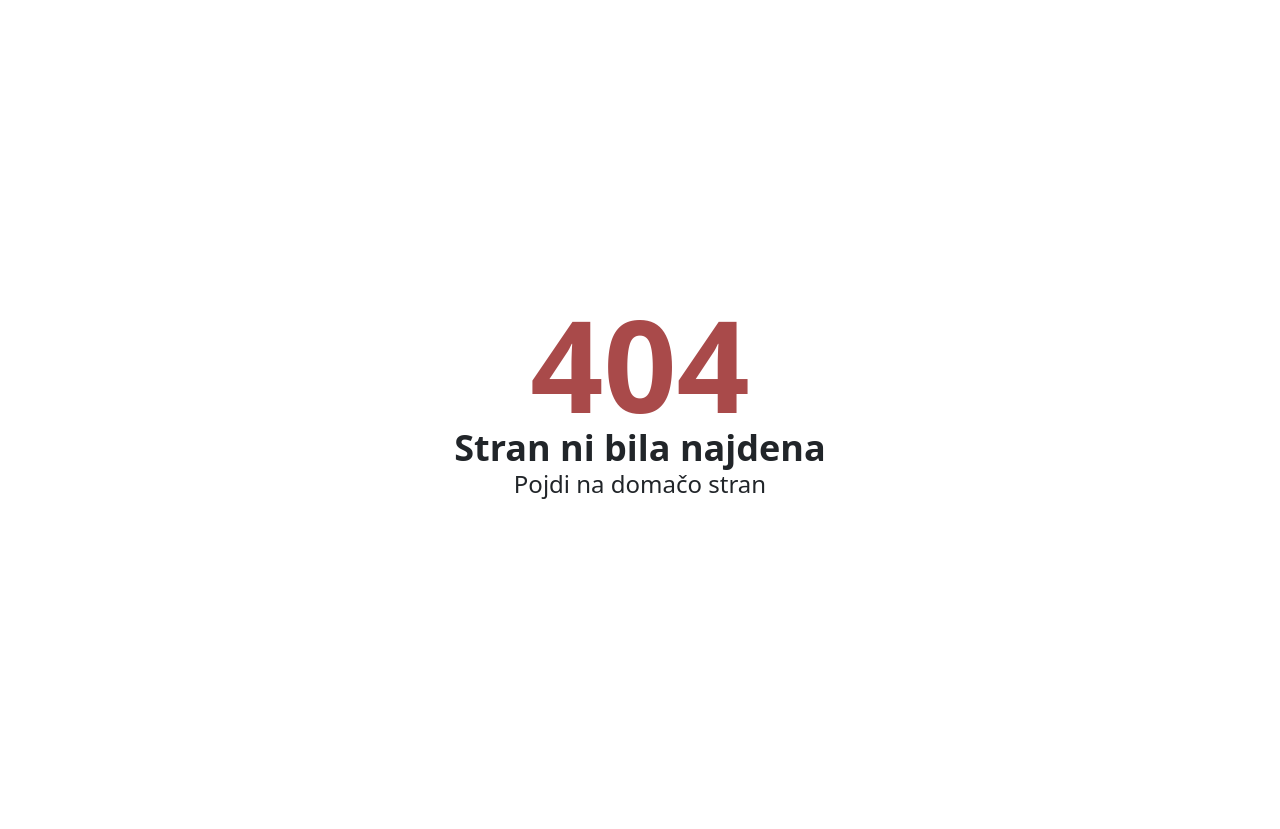
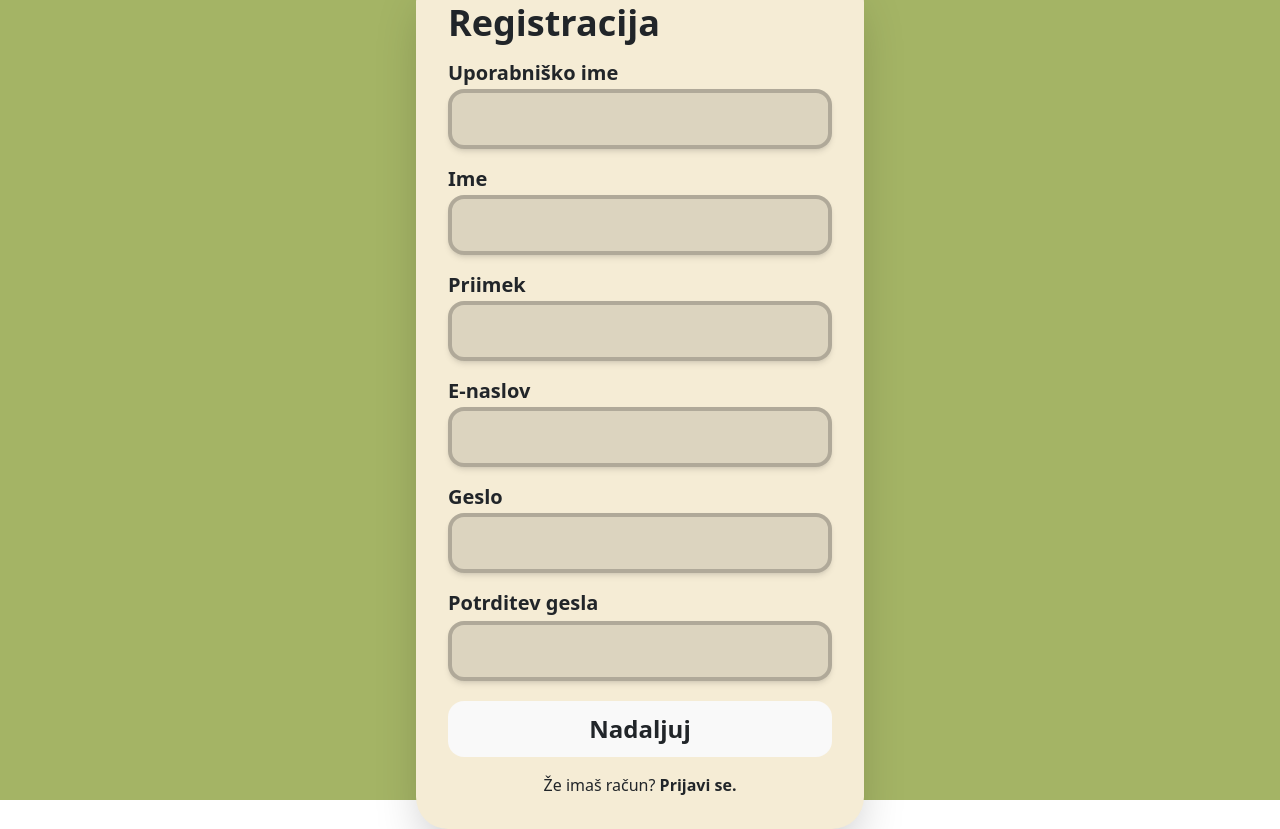
Before and after one commit to tomlidobnik/FERI-Digitalni-dvojcek, a React (Vite) app in the folder frontend/: page /register in a window 1280 px wide. Before the commit this address had no page. Before the commit the page ends 800 px from the top, so only its background shows below. Built offline with nearby package versions, Linux system fonts and the light colour scheme.

Commit message:
feat: Vnosno polje (SCRUM-60)

```diff
--- a/frontend/package.json
+++ b/frontend/package.json
@@ -14,6 +14,7 @@
         "react": "^19.0.0",
         "react-dom": "^19.0.0",
         "react-error-boundary": "^5.0.0",
+        "react-hook-form": "^7.56.2",
         "react-router": "^7.5.3",
         "tailwindcss": "^4.1.4"
     },
--- a/frontend/src/index.css
+++ b/frontend/src/index.css
@@ -11,9 +11,13 @@
   /* text colors */
   --color-text: #212529;
   --color-text-clickable: #212529;
-  --color-text-hover: #495057;
+  --color-text-hover: #6c757d;
   --color-text-active: #343a40;
   --color-text-disabled: #adb5bd;
+}
+
+::selection {
+  background: var(--color-tertiary);
 }
 
 :root {
@@ -32,13 +36,18 @@
     -moz-osx-font-smoothing: grayscale;
 }
 
+input:-webkit-autofill,
+input:-webkit-autofill:focus {
+    transition: background-color 600000s 0s, color 600000s 0s;
+}
+input[data-autocompleted] {
+    background-color: transparent !important;
+}
+
 a {
-  font-weight: 500;
+  /*font-weight: 500;
   color: var(--color-text-clickable);
-  text-decoration: inherit;
-}
-a:hover {
-  color: var(--color-text-hover);
+  text-decoration: inherit;*/
 }
 
 body {
@@ -55,22 +64,22 @@ h1 {
 }
 
 button {
-    border-radius: 8px;
+    /*border-radius: 8px;
     border: 1px solid transparent;
     padding: 0.6em 1.2em;
     font-size: 1em;
     font-weight: 500;
     font-family: inherit;
-    background-color: #1a1a1a;
+    background-color: var(--color-quaternary);
     cursor: pointer;
-    transition: border-color 0.25s;
+    transition: border-color 0.25s;*/
 }
 button:hover {
-    border-color: #646cff;
+    /*border-color: #646cff;*/
 }
 button:focus,
 button:focus-visible {
-    outline: 4px auto -webkit-focus-ring-color;
+    /*outline: 4px auto -webkit-focus-ring-color;*/
 }
 
 @media (prefers-color-scheme: light) {
--- /dev/null
+++ b/frontend/src/pages/user/Register.jsx
@@ -0,0 +1,99 @@
+import { Link } from "react-router-dom";
+import { useForm } from "react-hook-form";
+
+export default function Register() {
+    const {
+        register,
+        handleSubmit,
+        setError,
+        formState: { errors },
+    } = useForm();
+
+    const onSubmit = async (data) => {
+        try{
+            console.log(data);
+        }catch (error) {
+            setError("root", {
+                message: "Napaka pri registraciji uporabnika",
+            });
+        }
+    }
+
+    return (
+        <div className="flex flex-col items-center justify-center h-screen select-none bg-tertiary text-text">
+            <div className="flex flex-col items-center justify-center p-8 bg-primary rounded-4xl shadow-2xl">
+                <h1 className="text-4xl mb-4 font-bold w-96">Registracija</h1>
+                <form onSubmit={handleSubmit(onSubmit)} className="flex flex-col gap-4 w-full">
+                    <div className="flex flex-col gap-0.5">
+                        <label className="font-semibold text-xl">Uporabniško ime</label>
+                        <input {...register("username", {
+                            required: "Uporabniško ime je obvezno",
+                        })} type="text" className="bg-black/10 p-3 text-xl rounded-2xl shadow-md focus:border-tertiary focus:outline-tertiary focus:outline-0 border-black/20 border-4"/>
+                        {errors.username && <span className="text-error">{errors.username.message}</span>}
+                    </div>
+
+                    <div className="flex flex-col gap-0.5">
+                        <label className="font-semibold text-xl">Ime</label>
+                        <input {...register("firstname", {
+                            required: "Ime je obvezno",
+                        })} type="text" className="bg-black/10 p-3 text-xl  rounded-2xl shadow-md focus:border-tertiary focus:outline-tertiary focus:outline-0 border-black/20 border-4"/>
+                        {errors.firstname && <span className="text-error">{errors.firstname.message}</span>}
+                    </div>
+
+                    <div className="flex flex-col gap-0.5">
+                        <label className="font-semibold text-xl">Priimek</label>
+                        <input {...register("secondname",{
+                            required: "Priimek je obvezno",
+                        })} type="text" className="bg-black/10 p-3 text-xl  rounded-2xl shadow-md focus:border-tertiary focus:outline-tertiary focus:outline-0 border-black/20 border-4"/>
+                        {errors.secondname && <span className="text-error">{errors.secondname.message}</span>}
+                    </div>
+
+                    <div className="flex flex-col gap-0.5">
+                        <label className="font-semibold text-xl">E-naslov</label>
+                        <input {...register("email",{
+                            required: "E-naslov je obvezn",
+                            pattern: {
+                                value: /^[a-zA-Z0-9._%+-]+@[a-zA-Z0-9.-]+\.[a-zA-Z]{2,}$/,
+                                message: "E-naslov ni veljaven"
+                            }
+                        })} type="text" className="bg-black/10 p-3 text-xl  rounded-2xl shadow-md focus:border-tertiary focus:outline-tertiary focus:outline-0 border-black/20 border-4"/>
+                        {errors.email && <span className="text-error">{errors.email.message}</span>}
+                    </div>
+
+                    <div className="flex flex-col gap-0.5">
+                        <label className="font-semibold text-xl">Geslo</label>
+                        <input {...register("password",{
+                            required: "Geslo je obvezno",
+                            minLength: {
+                                value: 8,
+                                message: "Geslo mora imeti vsaj 8 znakov"
+                            },
+                        })} type="password"className="bg-black/10 p-3 text-xl rounded-2xl shadow-md focus:border-tertiary focus:outline-tertiary focus:outline-0 border-black/20 border-4"/>
+                        {errors.password && <span className="text-error">{errors.password.message}</span>}
+                    </div>
+
+                    <div className="flex flex-col gap-1">
+                        <label className="font-semibold text-xl">Potrditev gesla</label>
+                        <input {...register("passwordAgain", {
+                            required: "Ponovno vnesite geslo",
+                            validate: (value) => {
+                                if (value !== document.querySelector('input[name="password"]').value) {
+                                    return "Geslo se ne ujema";
+                                }
+                            }
+                        })} type="password" className="bg-black/10 p-3 text-xl  rounded-2xl shadow-md focus:border-tertiary focus:outline-tertiary focus:outline-0 border-black/20 border-4"/>
+                        {errors.passwordAgain && <span className="text-error">{errors.passwordAgain.message}</span>}
+                    </div>
+
+                    <button type="submit" className="bg-tertiary text-text font-semibold text-2xl rounded-2xl hover:bg-quaternary active:bg-tertiary p-3 mt-1" >Nadaljuj</button>
+                    <div className="w-full text-center text-text">
+                        Že imaš račun?
+                        <Link to="/login" className="font-semibold"> Prijavi se.</Link>
+                    </div>
+
+                    {errors.root && <span className="text-error">{errors.root.message}</span>}
+                </form>
+            </div>
+        </div>
+    );
+}
--- a/frontend/src/router.jsx
+++ b/frontend/src/router.jsx
@@ -4,6 +4,7 @@ import Login from './pages/user/Login.jsx';
 import NotFoundPage from './pages/NotFoundPage.jsx';
 import { ErrorBoundary } from 'react-error-boundary';
 import ErrorPage from './pages/ErrorPage.jsx'; // Import the ErrorPage component
+import Register from './pages/user/Register.jsx';
 
 // Routers
 const router = createBrowserRouter([
@@ -20,6 +21,14 @@ const router = createBrowserRouter([
             </ErrorBoundary>
         ),
     },
+    {
+        path: '/register',
+        element: (
+            <ErrorBoundary FallbackComponent={ErrorPage}>
+                <Register />
+            </ErrorBoundary>
+        ),
+    }
 ]);
 
 export default router;
```
Also changed, not shown: 1 other file (tests, documents, lock files or other folders).
